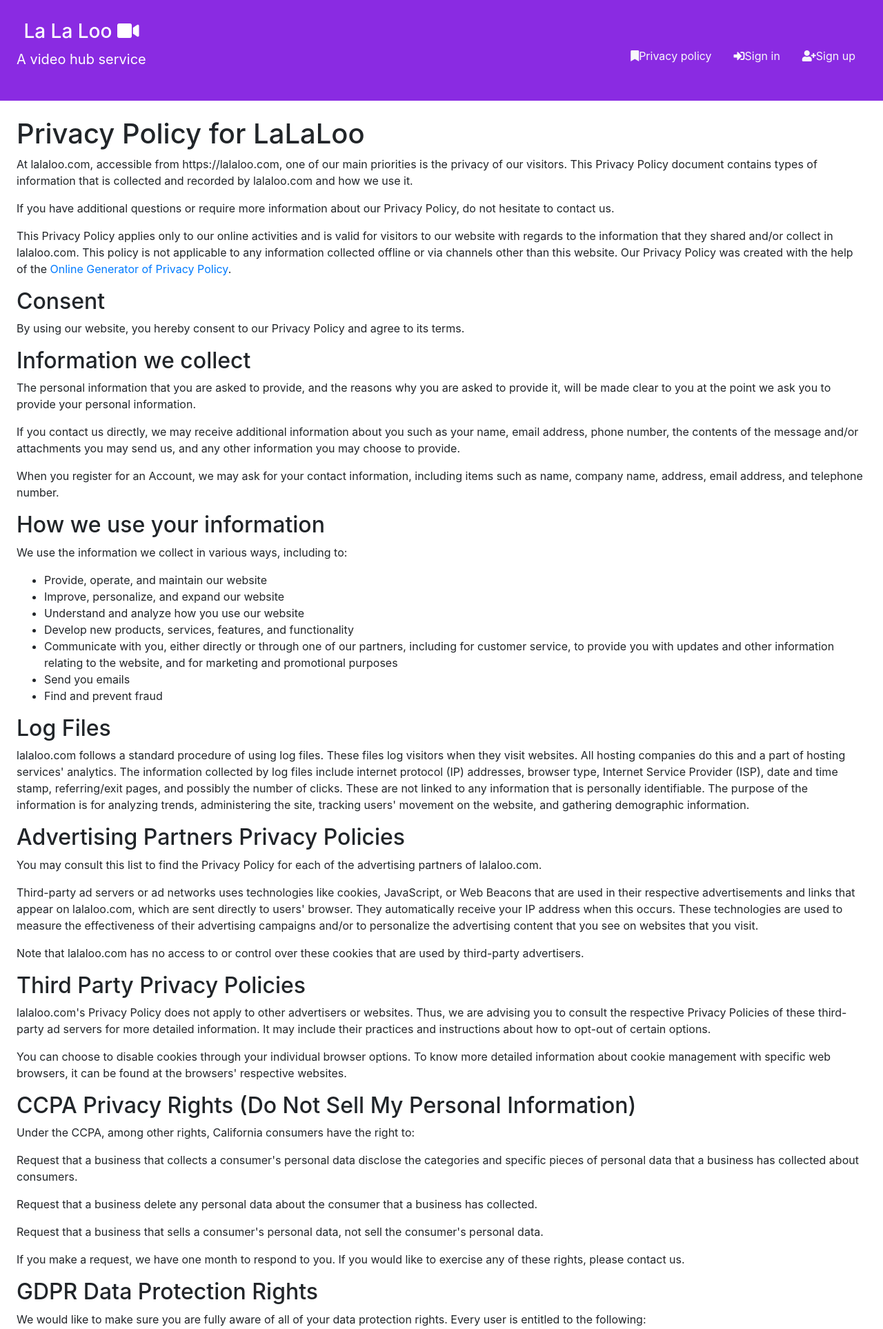
After one commit to christmas-turkey/lalaloo, a Django app: page /privacy-policy/ in a window 1280 px wide. The commit adds this page. Shown: the top 1927 px of the page at 69% size. Run offline with Django 3.2, Linux system fonts and the light colour scheme; some libraries are stand-ins or nearby versions.

Commit message:
Privacy policy created

```diff
--- a/apps/videos/urls.py
+++ b/apps/videos/urls.py
@@ -5,6 +5,7 @@ from . import views
 app_name = "videos"
 urlpatterns = [
     path('', views.MainPage.as_view(), name="main-page"),
+    path('privacy-policy/', views.PrivacyPolicy.as_view(), name="privacy-policy"),
     path('videos/<uuid:video>', views.DetailVideo.as_view(), name="detail-video"),
     path('videos/<uuid:video>/like', views.LikeVideo.as_view(), name="like-video"),
     path('videos/<uuid:video>/comments/add', views.AddComment.as_view(), name="add-comment")
--- a/apps/videos/views.py
+++ b/apps/videos/views.py
@@ -2,7 +2,7 @@ import json
 
 from django.shortcuts import render, redirect
 from django.urls import reverse_lazy
-from django.views.generic import DetailView
+from django.views.generic import DetailView, TemplateView
 from django.views import View
 from django.contrib.auth.views import redirect_to_login
 from django.db.models import F
@@ -113,3 +113,6 @@ class LikeVideo(View):
       video.save()
 
       return JsonResponse({'like': like})
+
+class PrivacyPolicy(TemplateView):
+  template_name = "videos/privacy-policy.html"
--- a/templates/base.html
+++ b/templates/base.html
@@ -32,7 +32,7 @@
     <div class="collapse navbar-collapse" id="collapsibleNavbar">
       <ul class="navbar-nav ml-auto">
         <li class="nav-item mt-3 ml-2 mr-2">
-          <a class="nav-link text-light" href="#"><i class="fas fa-bookmark"></i>Privacy policy</a>
+          <a class="nav-link text-light" href="{% url 'videos:privacy-policy' %}"><i class="fas fa-bookmark"></i>Privacy policy</a>
         </li>
         {% if user.is_authenticated %}
           <li class="nav-item mt-3 ml-2 mr-2">
@@ -65,7 +65,7 @@
     </a>
     <ul class="navbar-nav d-flex flex-column mt-3">
       <li class="nav-item">
-        <a class="nav-link text-light" href="#">Privacy policy</a>
+        <a class="nav-link text-light" href="{% url 'videos:privacy-policy' %}">Privacy policy</a>
       </li>
       <li class="nav-item">
         <a class="nav-link text-light" href="{% url 'account:signin' %}">Sign in</a>
@@ -74,7 +74,7 @@
         <a class="nav-link text-light" href="{% url 'account:signup' %}">Sign up</a>
       </li>
     </ul>
-    <p class="mt-4">&copy;2021 All rights reserved.</p>
+    <p class="mt-4 text-light">&copy;2021 All rights reserved.</p>
   </footer>
 
   <script src="https://code.jquery.com/jquery-3.6.0.js" integrity="sha256-H+K7U5CnXl1h5ywQfKtSj8PCmoN9aaq30gDh27Xc0jk=" crossorigin="anonymous"></script>
--- /dev/null
+++ b/templates/videos/privacy-policy.html
@@ -0,0 +1,85 @@
+{% extends 'base.html' %}
+
+{% block title %}LaLaLoo - Privacy policy{% endblock %}
+
+{% block content %}
+
+  <h1>Privacy Policy for LaLaLoo</h1>
+
+  <p>At lalaloo.com, accessible from https://lalaloo.com, one of our main priorities is the privacy of our visitors. This Privacy Policy document contains types of information that is collected and recorded by lalaloo.com and how we use it.</p>
+
+  <p>If you have additional questions or require more information about our Privacy Policy, do not hesitate to contact us.</p>
+
+  <p>This Privacy Policy applies only to our online activities and is valid for visitors to our website with regards to the information that they shared and/or collect in lalaloo.com. This policy is not applicable to any information collected offline or via channels other than this website. Our Privacy Policy was created with the help of the <a href="https://www.privacypolicyonline.com/privacy-policy-generator/">Online Generator of Privacy Policy</a>.</p>
+
+  <h2>Consent</h2>
+
+  <p>By using our website, you hereby consent to our Privacy Policy and agree to its terms.</p>
+
+  <h2>Information we collect</h2>
+
+  <p>The personal information that you are asked to provide, and the reasons why you are asked to provide it, will be made clear to you at the point we ask you to provide your personal information.</p>
+  <p>If you contact us directly, we may receive additional information about you such as your name, email address, phone number, the contents of the message and/or attachments you may send us, and any other information you may choose to provide.</p>
+  <p>When you register for an Account, we may ask for your contact information, including items such as name, company name, address, email address, and telephone number.</p>
+
+  <h2>How we use your information</h2>
+
+  <p>We use the information we collect in various ways, including to:</p>
+
+  <ul>
+  <li>Provide, operate, and maintain our website</li>
+  <li>Improve, personalize, and expand our website</li>
+  <li>Understand and analyze how you use our website</li>
+  <li>Develop new products, services, features, and functionality</li>
+  <li>Communicate with you, either directly or through one of our partners, including for customer service, to provide you with updates and other information relating to the website, and for marketing and promotional purposes</li>
+  <li>Send you emails</li>
+  <li>Find and prevent fraud</li>
+  </ul>
+
+  <h2>Log Files</h2>
+
+  <p>lalaloo.com follows a standard procedure of using log files. These files log visitors when they visit websites. All hosting companies do this and a part of hosting services' analytics. The information collected by log files include internet protocol (IP) addresses, browser type, Internet Service Provider (ISP), date and time stamp, referring/exit pages, and possibly the number of clicks. These are not linked to any information that is personally identifiable. The purpose of the information is for analyzing trends, administering the site, tracking users' movement on the website, and gathering demographic information.</p>
+
+
+
+
+  <h2>Advertising Partners Privacy Policies</h2>
+
+  <P>You may consult this list to find the Privacy Policy for each of the advertising partners of lalaloo.com.</p>
+
+  <p>Third-party ad servers or ad networks uses technologies like cookies, JavaScript, or Web Beacons that are used in their respective advertisements and links that appear on lalaloo.com, which are sent directly to users' browser. They automatically receive your IP address when this occurs. These technologies are used to measure the effectiveness of their advertising campaigns and/or to personalize the advertising content that you see on websites that you visit.</p>
+
+  <p>Note that lalaloo.com has no access to or control over these cookies that are used by third-party advertisers.</p>
+
+  <h2>Third Party Privacy Policies</h2>
+
+  <p>lalaloo.com's Privacy Policy does not apply to other advertisers or websites. Thus, we are advising you to consult the respective Privacy Policies of these third-party ad servers for more detailed information. It may include their practices and instructions about how to opt-out of certain options. </p>
+
+  <p>You can choose to disable cookies through your individual browser options. To know more detailed information about cookie management with specific web browsers, it can be found at the browsers' respective websites.</p>
+
+  <h2>CCPA Privacy Rights (Do Not Sell My Personal Information)</h2>
+
+  <p>Under the CCPA, among other rights, California consumers have the right to:</p>
+  <p>Request that a business that collects a consumer's personal data disclose the categories and specific pieces of personal data that a business has collected about consumers.</p>
+  <p>Request that a business delete any personal data about the consumer that a business has collected.</p>
+  <p>Request that a business that sells a consumer's personal data, not sell the consumer's personal data.</p>
+  <p>If you make a request, we have one month to respond to you. If you would like to exercise any of these rights, please contact us.</p>
+
+  <h2>GDPR Data Protection Rights</h2>
+
+  <p>We would like to make sure you are fully aware of all of your data protection rights. Every user is entitled to the following:</p>
+  <p>The right to access – You have the right to request copies of your personal data. We may charge you a small fee for this service.</p>
+  <p>The right to rectification – You have the right to request that we correct any information you believe is inaccurate. You also have the right to request that we complete the information you believe is incomplete.</p>
+  <p>The right to erasure – You have the right to request that we erase your personal data, under certain conditions.</p>
+  <p>The right to restrict processing – You have the right to request that we restrict the processing of your personal data, under certain conditions.</p>
+  <p>The right to object to processing – You have the right to object to our processing of your personal data, under certain conditions.</p>
+  <p>The right to data portability – You have the right to request that we transfer the data that we have collected to another organization, or directly to you, under certain conditions.</p>
+  <p>If you make a request, we have one month to respond to you. If you would like to exercise any of these rights, please contact us.</p>
+
+  <h2>Children's Information</h2>
+
+  <p>Another part of our priority is adding protection for children while using the internet. We encourage parents and guardians to observe, participate in, and/or monitor and guide their online activity.</p>
+
+  <p>lalaloo.com does not knowingly collect any Personal Identifiable Information from children under the age of 13. If you think that your child provided this kind of information on our website, we strongly encourage you to contact us immediately and we will do our best efforts to promptly remove such information from our records.</p>
+
+{% endblock %}
```
